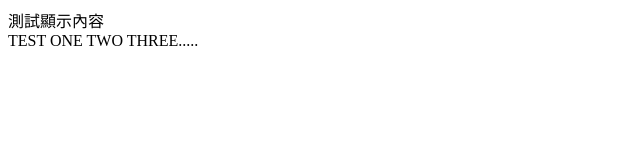
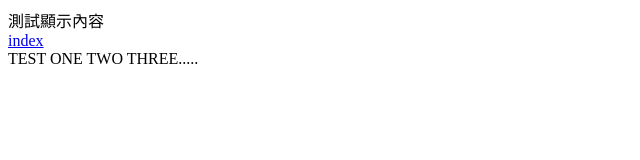
Before and after one commit to john8125/example_web.github.io, a plain HTML site: page text.html in a window 1280 px wide. Shown: the whole page, without its empty margins (0-640 px from the left). Drawn offline with Linux system fonts and the light colour scheme.

Commit message:
text2 html

```diff
--- a/text.html
+++ b/text.html
@@ -8,6 +8,7 @@
 </head>
 <body>
     <div>測試顯示內容</div>
+    <a href="https://john8125.github.io/example_web.github.io/">index</a>
     <div>TEST ONE TWO THREE.....</div>
 </body>
 </html>
```
